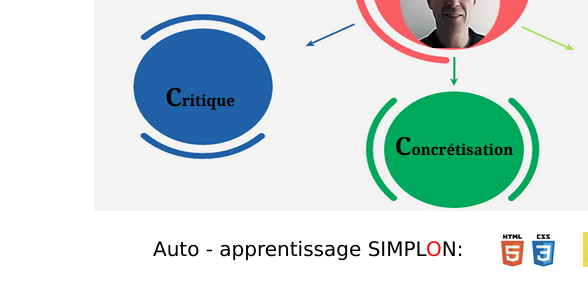
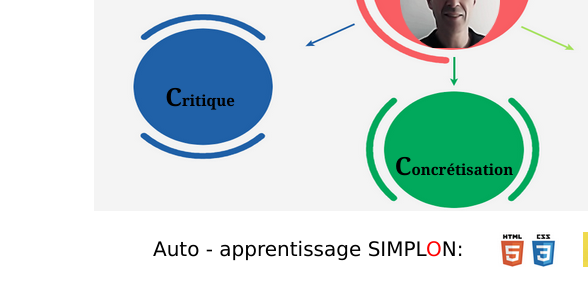
Before and after one commit to Maol25/Maol25.github.io, a plain HTML site: page index.html in a window 1280 px wide. Shown: the part 323-607 px from the top of the page, 185-773 px from the left. Drawn offline with Linux system fonts and the light colour scheme.

Commit message:
Update style.css

```diff
--- a/style.css
+++ b/style.css
@@ -227,7 +227,7 @@
     font-size: 10px;
     width: 40px;
     margin-left: 550px;
-    margin-top: -110px;
+    margin-top: -90px;
     padding: 5px 25px 5px 20px;
     font-family:'anticdidone-regular-webfont',Georgia, 'Times New Roman', Times, serif;
     text-align: center;
```
